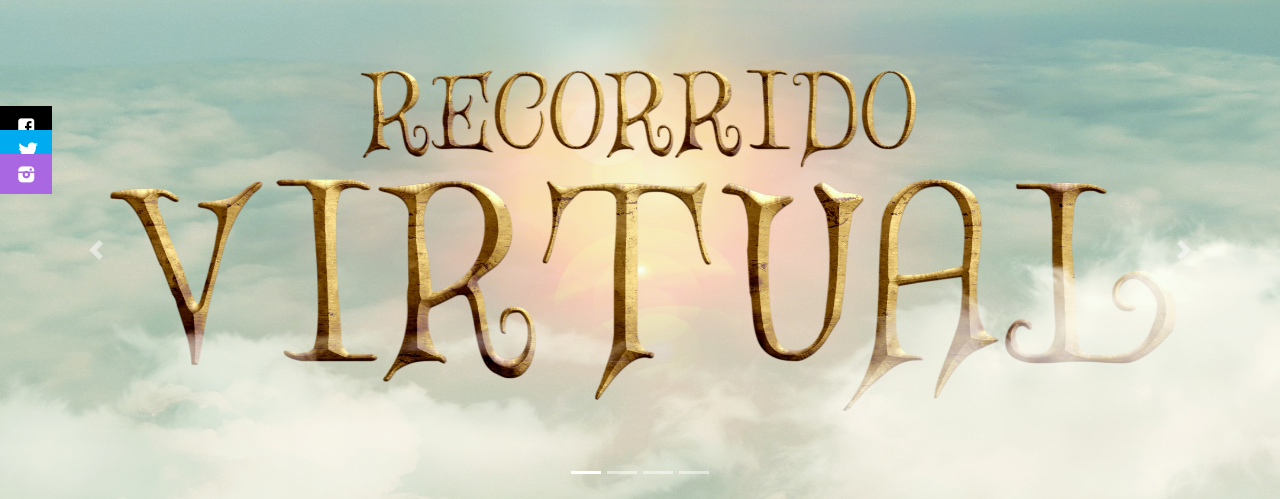
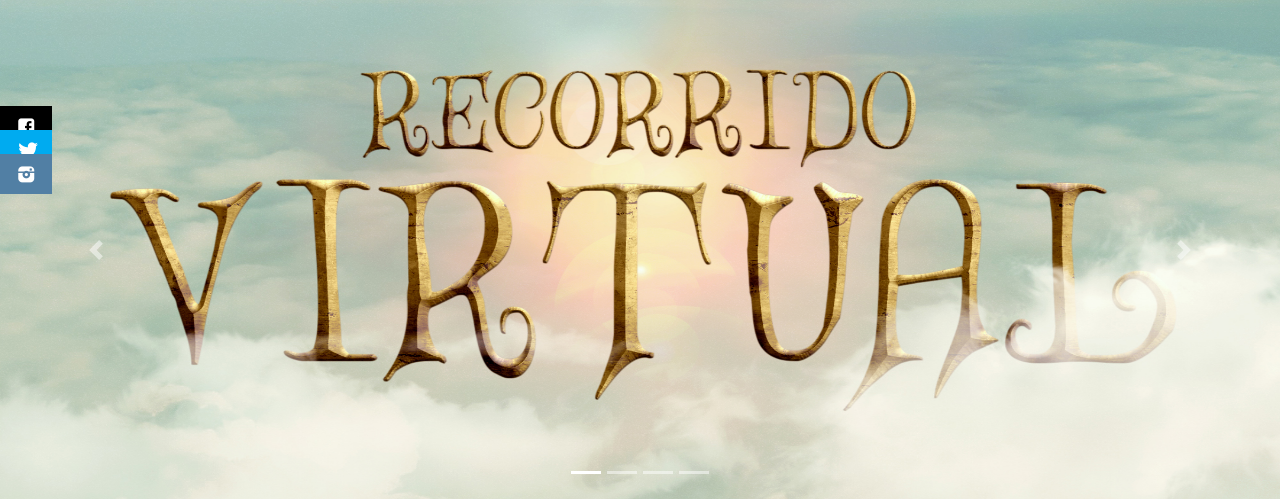
Before and after one commit to oscaravila07/CONACTIVE, a PHP site: the page made by rec_virtual/Pagina Recorrido.php in a window 1280 px wide. Shown: the part 86-585 px from the top of the page. Run offline with PHP 8.4, Linux system fonts and the light colour scheme; the visitor is signed in with stand-in values (Sample User, id 1).

Commit message:
Add files via upload

```diff
--- a/rec_virtual/Pagina Recorrido.php
+++ b/rec_virtual/Pagina Recorrido.php
@@ -25,7 +25,7 @@ $usuario = $_SESSION['Usuario'];
      <link rel="stylesheet" type="text/css" href="css/fontello.css">
      <link rel="stylesheet" type="text/css" href="css/preloader.css">
      <link rel="stylesheet" type="text/css" href="css/main.css">
-     <link rel="stylesheet" type="text/css" href="redes.css">
+     <link rel="stylesheet" type="text/css" href="css/redes.css">
 
      <script src="js/jquery-3.5.1.min.js"></script>
      <title> Recorrido Virtual</title>
--- a/rec_virtual/css/redes.css
+++ b/rec_virtual/css/redes.css
@@ -31,7 +31,7 @@
 
 .social ul li .icon-acebook-rec {background: #3b5998;}
 .social ul li .icon-twitter-bird {background: #00abf0;}
-.social ul li .icon-instagram-filled {background: #AA67E2;}
+.social ul li .icon-instagram-filled {background: #517fa4;}
 
 .social ul li a:hover{
 	padding: 10px 30px;
```
